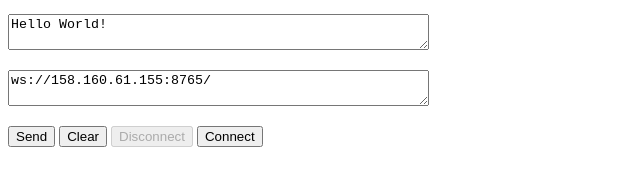
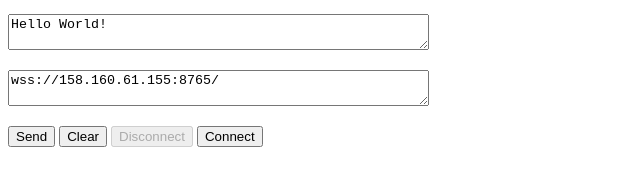
Before and after one commit to goshva/durak, a plain HTML site: page index.html in a window 1280 px wide. Shown: the part 328-514 px from the top of the page, 0-640 px from the left. Drawn offline with Linux system fonts and the light colour scheme.

Commit message:
fix front

```diff
--- a/index.html
+++ b/index.html
@@ -10,7 +10,7 @@
   function init()
   {
 	//document.myform.url.value = "ws://localhost:8765/"
-  	document.myform.url.value = "ws://158.160.61.155:8765/"
+  	document.myform.url.value = "wss://158.160.61.155:8765/"
 
 	document.myform.inputtext.value = "Hello World!"
 	document.myform.disconnectButton.disabled = true;
```
